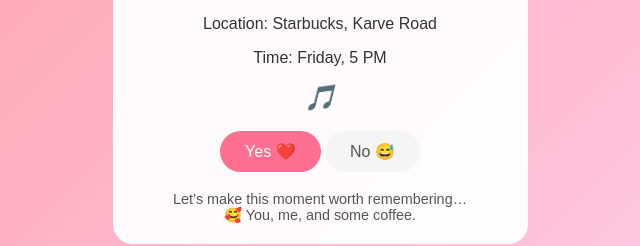
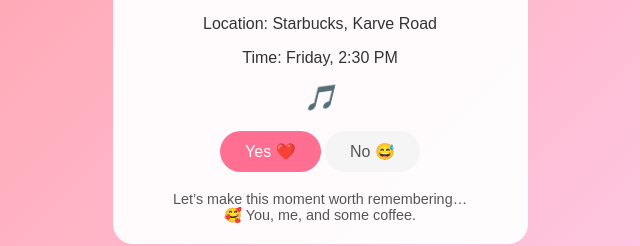
Before and after one commit to Harry1620/Date, a plain HTML site: page index.html in a window 1280 px wide. Shown: the part 249-495 px from the top of the page, 320-960 px from the left. Drawn offline with Linux system fonts and the light colour scheme.

Commit message:
Update index.html

```diff
--- a/index.html
+++ b/index.html
@@ -69,7 +69,7 @@ audio {
 
   <h1>☕ Will you join me for a date?</h1>
   <p>Location: Starbucks, Karve Road</p>
-  <p>Time: Friday, 5 PM</p>
+  <p>Time: Friday, 2:30 PM</p>
 
 <!-- Put this where you want the music icon and audio to be (in your HTML): -->
 <i id="music-icon" style="font-size:25px;cursor:pointer;" title="Play music">🎵</i>
```
